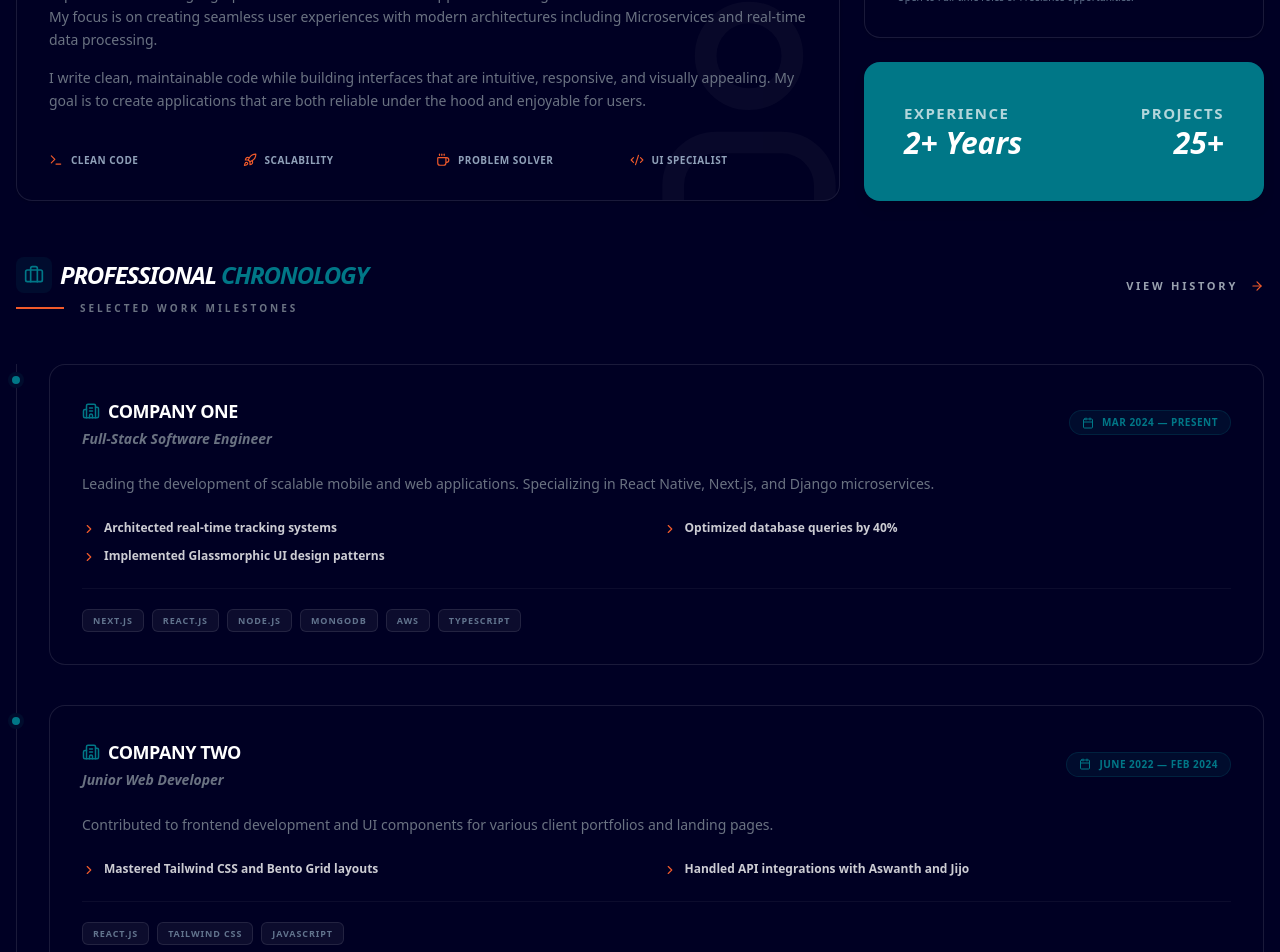
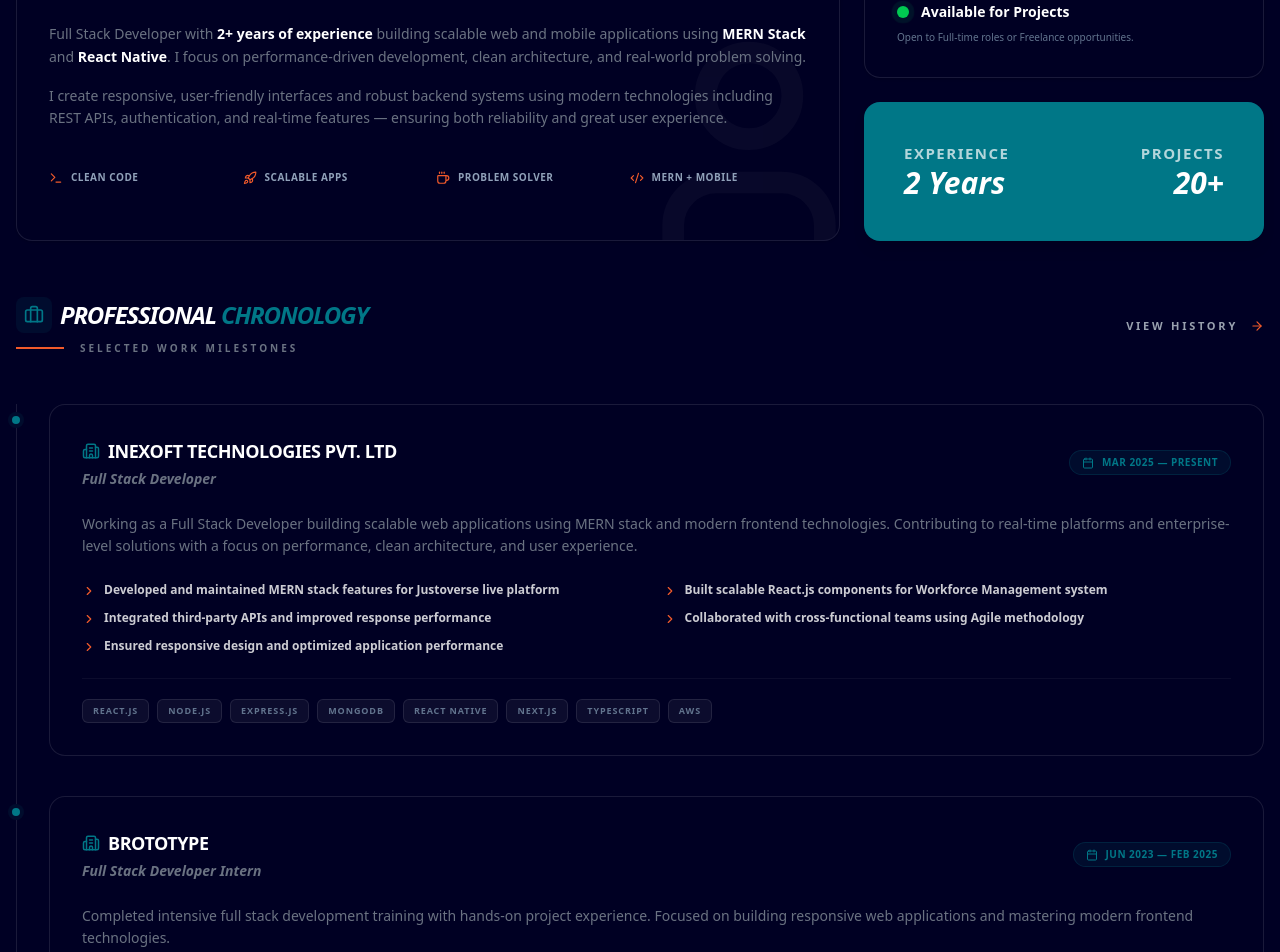
Before and after one commit to CLINTPS/CLINT.PS_PORTFOLIO, a Next.js app: page / in a window 1280 px wide. Shown: the part 940-1892 px from the top of the page. Built offline with nearby package versions, Linux system fonts and the light colour scheme.

Commit message:
First Commit

```diff
--- a/src/components/About.tsx
+++ b/src/components/About.tsx
@@ -34,15 +34,20 @@ export default function About() {
           {/* Main Bio */}
           <div className="relative lg:col-span-8 bg-[var(--nav-bg)] border border-[var(--nav-border)] p-6 sm:p-8 rounded-2xl shadow-sm transition-all overflow-hidden">
             <div className="relative z-10 space-y-6">
+              {/* Title */}
               <h3 className="text-lg md:text-xl text-[var(--text-main)] font-black uppercase tracking-tight">
                 Software Engineer <span className="text-[#007787]">&</span>{" "}
-                Full-Stack Developer
+                Full-Stack & Mobile Developer
               </h3>
 
+              {/* Content */}
               <div className="space-y-4 text-sm leading-relaxed text-gray-500 font-medium">
                 <p>
-                  I specialize in building high-performance web and mobile
-                  applications using the{" "}
+                  Full Stack Developer with{" "}
+                  <span className="text-[var(--text-main)] font-black">
+                    2+ years of experience
+                  </span>{" "}
+                  building scalable web and mobile applications using{" "}
                   <span className="text-[var(--text-main)] font-black">
                     MERN Stack
                   </span>{" "}
@@ -50,16 +55,15 @@ export default function About() {
                   <span className="text-[var(--text-main)] font-black">
                     React Native
                   </span>
-                  . My focus is on creating seamless user experiences with
-                  modern architectures including Microservices and real-time
-                  data processing.
+                  . I focus on performance-driven development, clean
+                  architecture, and real-world problem solving.
                 </p>
 
                 <p>
-                  I write clean, maintainable code while building interfaces
-                  that are intuitive, responsive, and visually appealing. My
-                  goal is to create applications that are both reliable under
-                  the hood and enjoyable for users.
+                  I create responsive, user-friendly interfaces and robust
+                  backend systems using modern technologies including REST APIs,
+                  authentication, and real-time features — ensuring both
+                  reliability and great user experience.
                 </p>
               </div>
 
@@ -67,13 +71,13 @@ export default function About() {
               <div className="grid grid-cols-2 sm:grid-cols-4 gap-4 pt-4">
                 {[
                   { icon: <Terminal size={14} />, label: "Clean Code" },
-                  { icon: <Rocket size={14} />, label: "Scalability" },
+                  { icon: <Rocket size={14} />, label: "Scalable Apps" },
                   { icon: <Coffee size={14} />, label: "Problem Solver" },
-                  { icon: <Code2 size={14} />, label: "UI Specialist" },
+                  { icon: <Code2 size={14} />, label: "MERN + Mobile" },
                 ].map((item, i) => (
                   <div
                     key={i}
-                    className="flex items-center gap-2 text-[10px] font-bold uppercase tracking-wider text-slate-400"
+                    className="flex items-center gap-2 text-[10px] font-bold uppercase tracking-wider text-slate-400 hover:text-[var(--text-main)] transition"
                   >
                     <span className="text-[#f15a2b]">{item.icon}</span>
                     {item.label}
@@ -118,14 +122,14 @@ export default function About() {
                     Experience
                   </p>
                   <p className="text-2xl md:text-3xl font-black italic">
-                    2+ Years
+                    2 Years
                   </p>
                 </div>
                 <div className="text-right">
                   <p className="text-[12px] md:text-[15px] font-black uppercase opacity-70 tracking-widest">
                     Projects
                   </p>
-                  <p className="text-2xl md:text-3xl font-black italic">25+</p>
+                  <p className="text-2xl md:text-3xl font-black italic">20+</p>
                 </div>
               </div>
               <div className="absolute inset-0 bg-white/5 opacity-0 group-hover:opacity-100 transition-opacity" />
--- a/src/components/Footer.tsx
+++ b/src/components/Footer.tsx
@@ -8,13 +8,13 @@ export default function Footer() {
   const currentYear = new Date().getFullYear();
 
   const socialLinks = [
-    { name: 'LinkedIn', icon: <BsLinkedin size={16} />, href: 'https://linkedin.com' },
-    { name: 'GitHub', icon: <BsGithub size={16} />, href: 'https://github.com' },
-    { name: 'LeetCode', icon: <SiLeetcode size={16} />, href: 'https://leetcode.com' },
-    { name: 'WhatsApp', icon: <BsWhatsapp size={16} />, href: 'https://wa.me/1234567890' },
+    { name: 'LinkedIn', icon: <BsLinkedin size={16} />, href: 'https://www.linkedin.com/in/clint-p-s-a4674017a/' },
+    { name: 'GitHub', icon: <BsGithub size={16} />, href: 'https://github.com/CLINTPS' },
+    { name: 'LeetCode', icon: <SiLeetcode size={16} />, href: 'https://leetcode.com/u/clintps1010/' },
+    { name: 'WhatsApp', icon: <BsWhatsapp size={16} />, href: 'https://wa.me/9496911848' },
     { name: 'Twitter', icon: <BsTwitter size={16} />, href: 'https://twitter.com' },
-    { name: 'Instagram', icon: <BsInstagram size={16} />, href: 'https://instagram.com' },
-    { name: 'Facebook', icon: <BsFacebook size={16} />, href: 'https://facebook.com' },
+    { name: 'Instagram', icon: <BsInstagram size={16} />, href: 'https://www.instagram.com/clint._.ps/' },
+    { name: 'Facebook', icon: <BsFacebook size={16} />, href: 'https://www.facebook.com/clint.ps.1' },
   ];
 
   return (
@@ -58,7 +58,7 @@ export default function Footer() {
 
           <div className="flex flex-col md:flex-row justify-between items-center gap-4">
             <p className="text-xs font-medium text-gray-500 tracking-widest uppercase text-center">
-              © {currentYear} Dev.Portfolio — All Rights Reserved
+              © {currentYear} Clint_ps.Portfolio — All Rights Reserved
             </p>
 
             <div className="flex items-center gap-6">
--- a/src/components/Navbar.tsx
+++ b/src/components/Navbar.tsx
@@ -262,7 +262,7 @@ export default function Navbar() {
               href="#"
               className="w-10 h-10 rounded-full bg-gradient-to-br from-[#007787] to-[#f15a2b] flex items-center justify-center text-white font-black text-lg shadow-md hover:scale-110 transition-transform"
             >
-              M
+              C
             </a>
 
             <div className="flex flex-col items-center gap-2">
--- a/src/data/experiences.ts
+++ b/src/data/experiences.ts
@@ -2,28 +2,46 @@ import { Experience } from "../types/experience";
 
 export const experiences: Experience[] = [
   {
-    company: "Company One",
-    role: "Full-Stack Software Engineer",
-    period: "Mar 2024 — Present",
+    company: "Inexoft Technologies Pvt. Ltd",
+    role: "Full Stack Developer",
+    period: "Mar 2025 — Present",
     description:
-      "Leading the development of scalable mobile and web applications. Specializing in React Native, Next.js, and Django microservices.",
+      "Working as a Full Stack Developer building scalable web applications using MERN stack and modern frontend technologies. Contributing to real-time platforms and enterprise-level solutions with a focus on performance, clean architecture, and user experience.",
+
     highlights: [
-      "Architected real-time tracking systems",
-      "Optimized database queries by 40%",
-      "Implemented Glassmorphic UI design patterns",
+      "Developed and maintained MERN stack features for Justoverse live platform",
+      "Built scalable React.js components for Workforce Management system",
+      "Integrated third-party APIs and improved response performance",
+      "Collaborated with cross-functional teams using Agile methodology",
+      "Ensured responsive design and optimized application performance",
     ],
-    tech: ["Next.js", "React.js", "Node.js", "Mongodb", "AWS", "TypeScript"],
+
+    tech: [
+      "React.js",
+      "Node.js",
+      "Express.js",
+      "MongoDB",
+      "React Native",
+      "Next.js",
+      "TypeScript",
+      "AWS",
+    ],
   },
+
   {
-    company: "Company Two",
-    role: "Junior Web Developer",
-    period: "June 2022 — Feb 2024",
+    company: "Brototype",
+    role: "Full Stack Developer Intern",
+    period: "Jun 2023 — Feb 2025",
     description:
-      "Contributed to frontend development and UI components for various client portfolios and landing pages.",
+      "Completed intensive full stack development training with hands-on project experience. Focused on building responsive web applications and mastering modern frontend technologies.",
+
     highlights: [
-      "Mastered Tailwind CSS and Bento Grid layouts",
-      "Handled API integrations with Aswanth and Jijo",
+      "Built multiple responsive web applications using React.js",
+      "Mastered Tailwind CSS and modern UI design practices",
+      "Worked on real-world projects with API integration",
+      "Collaborated with mentors and team members in project-based learning",
     ],
-    tech: ["React.js", "Tailwind CSS", "JavaScript"],
+
+    tech: ["React.js", "JavaScript", "Tailwind CSS", "Node.js", "MongoDB"],
   },
 ];
--- a/src/data/projects.ts
+++ b/src/data/projects.ts
@@ -1,235 +1,54 @@
-import { Project } from "../types/project"
+import { Project } from "../types/project";
 
 export const projects: Project[] = [
   {
-    title: "Pharma Track",
-    description: "Enterprise-grade pharmacy management solution featuring real-time inventory tracking and automated stock alerts.",
-    github: "https://github.com/username/pharma-track",
-    link: "https://pharma-track-demo.vercel.app",
-    tags: ["Next.js 14", "TypeScript", "Prisma", "PostgreSQL"]
+    title: "EduStream - E-Learning Platform",
+    description:
+      "A full-featured MERN stack e-learning platform with real-time communication, scalable microservices architecture, and secure authentication system for students and instructors.",
+    github: "{https://github.com/CLINTPS/EduSream_client",
+    link: "https://edu-stream-client.vercel.app/",
+    tags: [
+      "MongoDB",
+      "Express.js",
+      "React.js",
+      "Node.js",
+      "Redux",
+      "TypeScript",
+      "Socket.IO",
+      "JWT",
+      "Tailwind CSS",
+      "Microservices",
+    ],
   },
   {
-    title: "Vitals Lab",
-    description: "Healthcare mobile application for medical laboratories, streamlining patient reporting and diagnostics.",
-    github: "https://github.com/username/vitals-lab",
-    link: "https://vitals-lab.com",
-    tags: ["React Native", "Django REST", "Redux"]
+    title: "MobiCart - E-Commerce Platform",
+    description:
+      "A complete e-commerce platform for mobile sales with secure payment integration, admin dashboard, and user account management for seamless shopping experience.",
+    github: "https://github.com/your-username/mobicart",
+    link: "https://your-mobicart-live-link.com",
+    tags: [
+      "Node.js",
+      "Express.js",
+      "MongoDB",
+      "Razorpay",
+      "AWS EC2",
+      "Nginx",
+      "Bootstrap",
+      "Chart.js",
+    ],
   },
   {
-    title: "Nexus ERP",
-    description: "Multi-tenant ERP system built for utility service providers with automated billing and dispatching.",
-    github: "https://github.com/username/nexus-erp",
-    link: "https://nexus-erp.aws.amazon.com",
-    tags: ["Django", "AWS EC2", "Redis", "Docker"]
+    title: "Workforce Management System",
+    description:
+      "A scalable workforce management web application focused on employee data handling, performance optimization, and reusable UI architecture.",
+    github: "",
+    link: "",
+    tags: [
+      "React.js",
+      "Node.js",
+      "REST API",
+      "Tailwind CSS",
+      "Reusable Components",
+    ],
   },
-  {
-    title: "EduStream MERN",
-    description: "Educational ecosystem with interactive course modules and progress visualization.",
-    github: "https://github.com/username/edustream",
-    link: "https://edustream-mern.onrender.com",
-    tags: ["MongoDB", "Express", "React", "Node.js"]
-  },
-  {
-    title: "Dairy Ledger",
-    description: "SaaS platform for dairy cooperatives to manage milk collections and quality testing logs.",
-    github: "https://github.com/username/dairy-ledger",
-    link: "https://dairy-ledger.app",
-    tags: ["PostgreSQL", "Next.js", "Zustand"]
-  },
-  {
-    title: "Dev.Port Shell",
-    description: "Developer portfolio featuring Bento-grid layout and glassmorphic UI components.",
-    github: "https://github.com/username/portfolio",
-    link: "https://dev-portfolio.vercel.app",
-    tags: ["Next.js", "Framer Motion", "Lucide"]
-  },
-  {
-    title: "SmartBoard AI",
-    description: "AI-integrated collaborative whiteboard with real-time sync and smart shape recognition.",
-    github: "https://github.com/username/smartboard",
-    link: "https://smartboard-ai.io",
-    tags: ["OpenAI", "WebSockets", "Canvas API"]
-  },
-  {
-    title: "ABC Shop E-com",
-    description: "Retail commerce site featuring a unique WhatsApp-based ordering funnel and inventory sync.",
-    github: "https://github.com/username/abc-shop",
-    link: "https://abcshop.com",
-    tags: ["Next.js", "WhatsApp API", "Tailwind"]
-  },
-  {
-    title: "AquaFlow",
-    description: "Water distribution tracking system for municipal councils to monitor pipe pressure and leakage.",
-    github: "https://github.com/username/aquaflow",
-    link: "https://aquaflow.gov",
-    tags: ["Python", "IoT", "InfluxDB"]
-  },
-  {
-    title: "FitPulse Mobile",
-    description: "Cross-platform fitness tracker with custom animated charts and wearable device integration.",
-    github: "https://github.com/username/fitpulse",
-    link: "https://fitpulse.app",
-    tags: ["React Native", "Animated API", "HealthKit"]
-  },
-  {
-    title: "SecureGate Auth",
-    description: "Custom bi-factor authentication middleware for high-security enterprise dashboards.",
-    github: "https://github.com/username/securegate",
-    link: "https://securegate.dev",
-    tags: ["TypeScript", "JWT", "Cryptography"]
-  },
-  {
-    title: "CloudVault",
-    description: "Encrypted file storage solution with drag-and-drop support and granular sharing permissions.",
-    github: "https://github.com/username/cloudvault",
-    link: "https://cloudvault.co",
-    tags: ["S3 Storage", "Node.js", "React"]
-  },
-  {
-    title: "LCO Manager",
-    description: "Workflow management tool for local cable operators to handle complaints and billing.",
-    github: "https://github.com/username/lco-manager",
-    link: "https://lcomanager.in",
-    tags: ["MERN Stack", "Firebase", "Stripe"]
-  },
-  {
-    title: "EcoLogistics",
-    description: "Supply chain optimization platform with carbon footprint tracking and route efficiency analytics.",
-    github: "https://github.com/username/ecologistics",
-    link: "https://ecologistics.io",
-    tags: ["Next.js", "Google Maps API", "D3.js"]
-  },
-  {
-    title: "MedSync Pro",
-    description: "Hospital management system focused on patient-doctor synchronization and electronic health records.",
-    github: "https://github.com/username/medsync",
-    link: "https://medsync-pro.vercel.app",
-    tags: ["PostgreSQL", "React", "Express"]
-  },
-  {
-    title: "Zenith POS",
-    description: "Offline-first Point of Sale system for retail with automatic cloud sync and barcode support.",
-    github: "https://github.com/username/zenith-pos",
-    link: "https://zenithpos.app",
-    tags: ["React Native", "SQLite", "Firebase"]
-  },
-  {
-    title: "Titan Workforce",
-    description: "Employee performance tracking and payroll automation for multi-tenant organizations.",
-    github: "https://github.com/username/titan-workforce",
-    link: "https://titan-workforce.com",
-    tags: ["Django", "MSSQL", "Sequelize"]
-  },
-  {
-    title: "SwiftStore API",
-    description: "Headless e-commerce engine with high-performance caching for global inventory management.",
-    github: "https://github.com/username/swiftstore",
-    link: "https://swiftstore-api.dev",
-    tags: ["Node.js", "Redis", "MongoDB"]
-  },
-  {
-    title: "Krypton Chat",
-    description: "End-to-end encrypted messaging platform with self-destructing messages and file sharing.",
-    github: "https://github.com/username/krypton",
-    link: "https://krypton-chat.io",
-    tags: ["WebSockets", "Socket.io", "React"]
-  },
-  {
-    title: "Bento Builder",
-    description: "SaaS tool for developers to generate glassmorphic portfolio layouts using a drag-and-drop interface.",
-    github: "https://github.com/username/bento-builder",
-    link: "https://bento-builder.app",
-    tags: ["Next.js 14", "Tailwind", "Dnd-kit"]
-  },
-  {
-    title: "Aura Stream",
-    description: "High-fidelity music streaming service with AI-generated mood playlists and spatial audio support.",
-    github: "https://github.com/username/aura-stream",
-    link: "https://aura-stream.io",
-    tags: ["Next.js", "Lyria API", "Tailwind"]
-  },
-  {
-    title: "Pulse Analytics",
-    description: "Real-time user behavior dashboard with heatmaps and conversion funnel visualization.",
-    github: "https://github.com/username/pulse-analytics",
-    link: "https://pulse-dashboard.com",
-    tags: ["TypeScript", "Clickhouse", "React"]
-  },
-  {
-    title: "GreenGrid IoT",
-    description: "Smart energy monitoring system for industrial plants with predictive maintenance alerts.",
-    github: "https://github.com/username/greengrid",
-    link: "https://greengrid-iot.net",
-    tags: ["Python", "MQTT", "Grafana"]
-  },
-  {
-    title: "Nova CRM",
-    description: "Lightweight CRM for startups featuring automated lead scoring and email sequence integration.",
-    github: "https://github.com/username/nova-crm",
-    link: "https://nova-crm.sh",
-    tags: ["Next.js", "Prisma", "Zod"]
-  },
-  {
-    title: "Vortex Video",
-    description: "Web-based video editor with real-time filters and multi-track audio processing.",
-    github: "https://github.com/username/vortex-video",
-    link: "https://vortex-editor.com",
-    tags: ["FFmpeg", "Wasm", "React"]
-  },
-  {
-    title: "Beacon Auth",
-    description: "Passwordless authentication provider using biometric WebAuthn and passkeys.",
-    github: "https://github.com/username/beacon-auth",
-    link: "https://beacon-auth.dev",
-    tags: ["NextAuth", "TypeScript", "WebAuthn"]
-  },
-  {
-    title: "Orbit Task",
-    description: "Gamified project management tool with 3D progress visualizations and team challenges.",
-    github: "https://github.com/username/orbit-task",
-    link: "https://orbit-task.app",
-    tags: ["Three.js", "React Three Fiber", "Zustand"]
-  },
-  {
-    title: "Lumina UI",
-    description: "A comprehensive design system and component library for luxury minimalist interfaces.",
-    github: "https://github.com/username/lumina-ui",
-    link: "https://lumina-ui.com",
-    tags: ["Storybook", "Tailwind", "Radix UI"]
-  },
-  {
-    title: "Pharma Ledger Pro",
-    description: "Advanced batch-tracking for pharmaceutical warehouses with regulatory compliance logs.",
-    github: "https://github.com/username/pharma-ledger",
-    link: "https://pharma-ledger.com",
-    tags: ["PostgreSQL", "Next.js", "Docker"]
-  },
-  {
-    title: "Skyline Realty",
-    description: "Real estate portal with 360-degree virtual tours and automated mortgage calculators.",
-    github: "https://github.com/username/skyline-realty",
-    link: "https://skyline-realty.in",
-    tags: ["React", "Firebase", "StreetView API"]
-  },
-  {
-    title: "CodeVault Gist",
-    description: "Private code snippet manager with syntax highlighting and team collaboration folders.",
-    github: "https://github.com/username/codevault",
-    link: "https://codevault.sh",
-    tags: ["Next.js", "Monaco Editor", "Supabase"]
-  },
-  {
-    title: "Hydra Multi-Tenant",
-    description: "Scalable middleware for multi-tenant SaaS applications with dynamic database routing.",
-    github: "https://github.com/username/hydra-middleware",
-    link: "https://hydra-docs.dev",
-    tags: ["Node.js", "Sequelize", "Express"]
-  },
-  {
-    title: "Atlas Maps",
-    description: "Custom geo-spatial data visualization tool for urban planning and population density studies.",
-    github: "https://github.com/username/atlas-maps",
-    link: "https://atlas-maps.org",
-    tags: ["Leaflet", "GeoJSON", "React"]
-  }
-]
+];
--- a/src/modals/CvModal.tsx
+++ b/src/modals/CvModal.tsx
@@ -11,8 +11,23 @@ interface CVModalProps {
 
 export default function CVModal({ isOpen, onClose, cvUrl }: CVModalProps) {
   // Convert Drive view link to a preview link for iframe
-  const previewUrl = cvUrl.replace("/view?usp=sharing", "/preview");
-  const downloadUrl = cvUrl.replace("/view?usp=sharing", "/view");
+  const getDrivePreview = (url: string) => {
+  const match = url.match(/\/d\/(.*?)(\/|$)/);
+  return match
+    ? `https://drive.google.com/file/d/${match[1]}/preview`
+    : url;
+};
+
+const getDriveDownload = (url: string) => {
+  const match = url.match(/\/d\/(.*?)(\/|$)/);
+  return match
+    ? `https://drive.google.com/uc?export=download&id=${match[1]}`
+    : url;
+};
+
+const previewUrl = getDrivePreview(cvUrl);
+const downloadUrl = getDriveDownload(cvUrl);
+
 
   return (
     <AnimatePresence>
```
Also changed, not shown: src/components/Hero.tsx (+26 -21 lines), public/Profile/CLINT PS.jpg (added).
